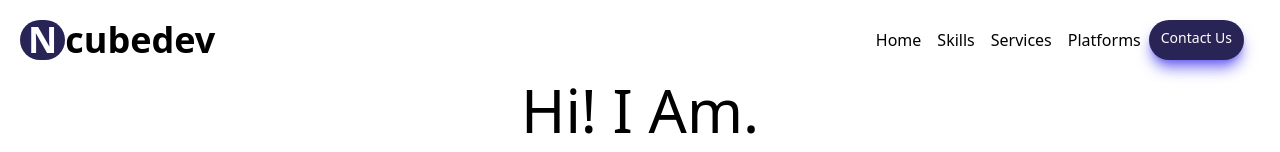
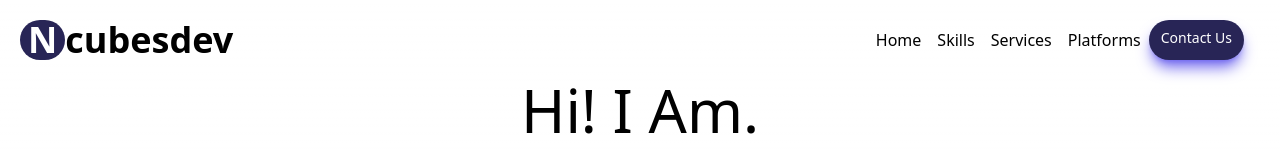
Before and after one commit to ncubes-dev/portfolio_nextjs, a Next.js app: page / in a window 1280 px wide. Shown: the top 152 px of the page. Built offline with nearby package versions, Linux system fonts and the light colour scheme.

Commit message:
corrected logo

```diff
--- a/app/components/intro.jsx
+++ b/app/components/intro.jsx
@@ -3,7 +3,9 @@ const Intro = () => {
   return (
     <div>
       <div className='flex flex-col justify-items-center'>
-        <h1 className='  text-4xl md:text-6xl text-center'>Hi! I Am{'.'}</h1>
+        <h1 className='  text-4xl  text-black md:text-6xl text-center'>
+          Hi! I Am{'.'}
+        </h1>
         <h1 className='font-bold text-mediumBlue text-3xl md:text-4xl text-center p-2 '>
           Themba Ncube
         </h1>
--- a/app/components/navbar.jsx
+++ b/app/components/navbar.jsx
@@ -56,7 +56,7 @@ const Navbar = () => {
           </h1>
         </div>
         <h1 className=' text-black hidden md:flex pt-0 font-extrabold text-3xl md:text-4xl'>
-          cubedev
+          cubesdev
         </h1>
       </div>
       <div>
```
